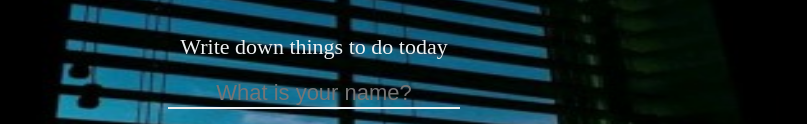
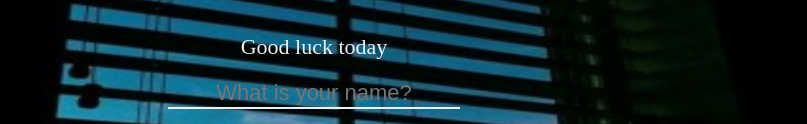
Before and after one commit to 27tape/27tape.github.io, a plain HTML site: page index.html in a window 1280 px wide. Shown: the part 340-464 px from the top of the page, without its empty margins (326-1133 px from the left). Drawn offline with Linux system fonts and the light colour scheme.

Commit message:
Update index.html

```diff
--- a/index.html
+++ b/index.html
@@ -14,7 +14,7 @@
         </div>
         <h4 class="js-greetings greetings"></h4>
 
-        <h5>Write down things to do today</h5>
+        <h5>Good luck today</h5>
 
         <form class="js-form form">
             <input type='text' placeholder="What is your name?"/>
```
